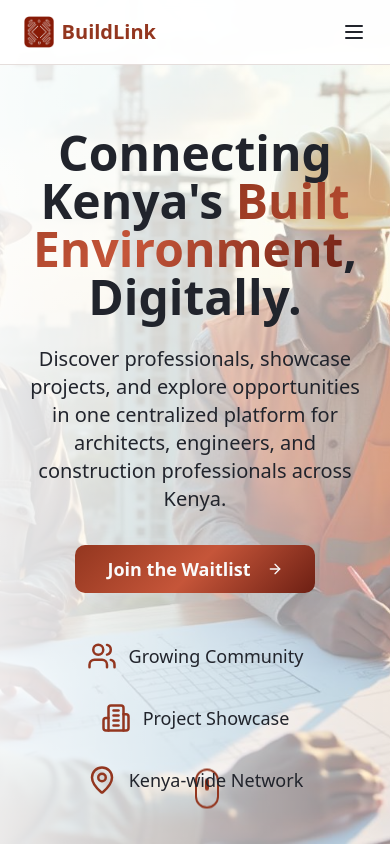
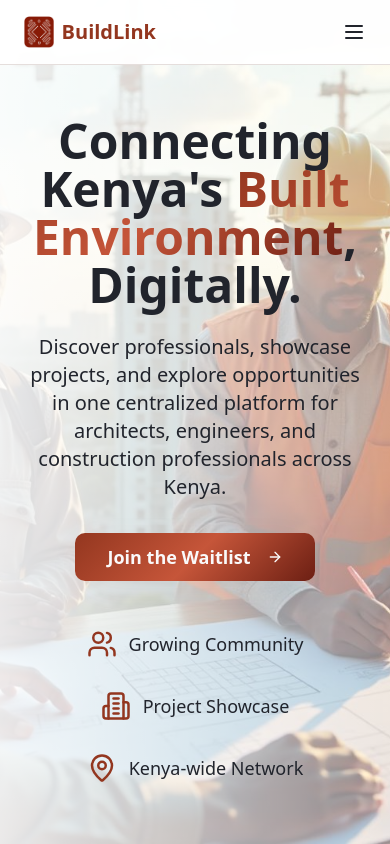
Before and after one commit to Muchiano/buildlink-landingpage, a React (Vite) app: page / in a window 390 px wide. Shown: the top 844 px of the page. Built offline with nearby package versions, Linux system fonts and the light colour scheme.

Commit message:
Code edited in Lovable Code Editor
Edited UI in Lovable

```diff
--- a/src/components/HeroSection.tsx
+++ b/src/components/HeroSection.tsx
@@ -13,7 +13,7 @@ const HeroSection = () => {
         <div className="absolute inset-0 bg-gradient-to-r from-background/90 via-background/70 to-background/50"></div>
       </div>
 
-      <div className="container mx-auto px-6 relative z-10">
+      <div className="container mx-auto px-6 pb-6 relative z-10">
         <div className="max-w-4xl mx-auto text-center">
           {/* Main Headline */}
           <h1 className="text-5xl md:text-7xl font-bold mb-6 animate-fade-in-up">
@@ -59,7 +59,7 @@ const HeroSection = () => {
       </div>
 
       {/* Scroll indicator */}
-      <div className="absolute bottom-8 left-1/2 transform -translate-x-1/2 animate-bounce">
+      <div className="md:block hidden absolute bottom-8 left-1/2 transform -translate-x-1/2 animate-bounce">
         <div className="w-6 h-10 border-2 border-primary rounded-full flex justify-center">
           <div className="w-1 h-3 bg-primary rounded-full mt-2"></div>
         </div>
```
